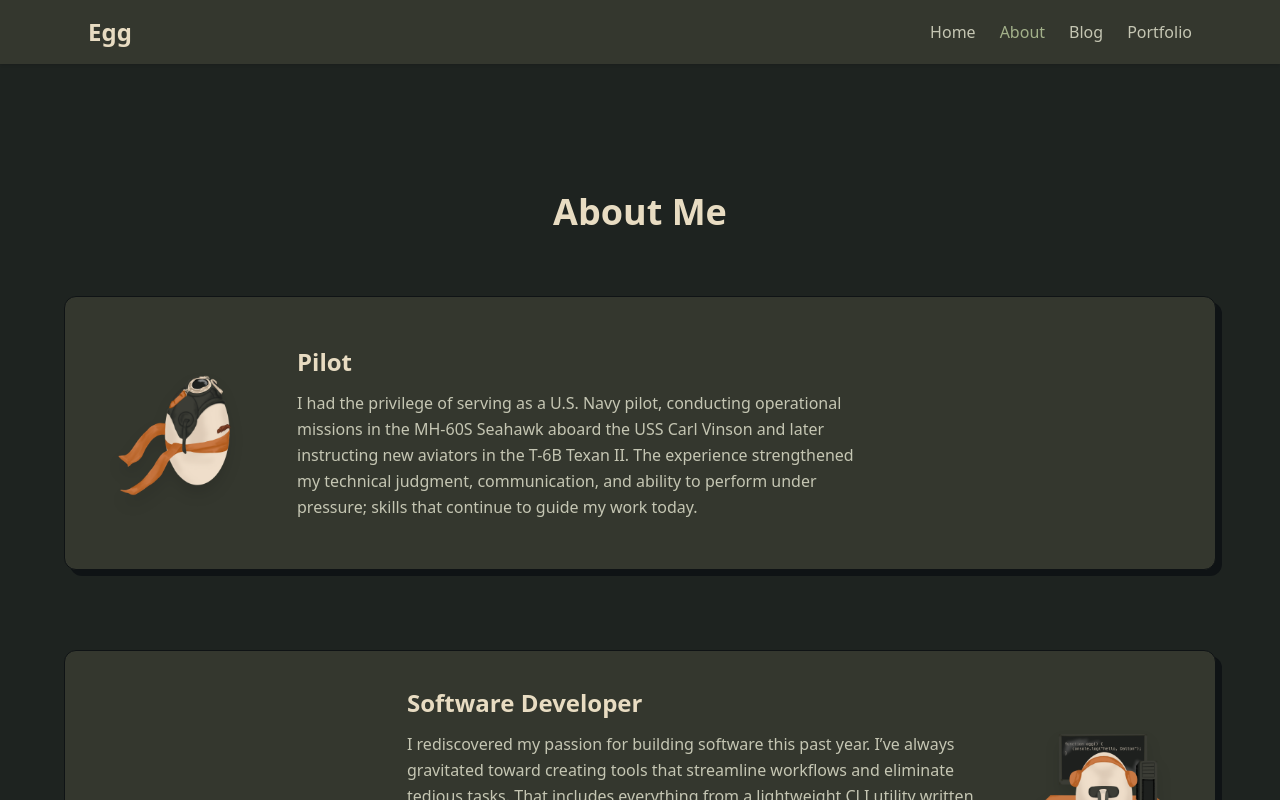
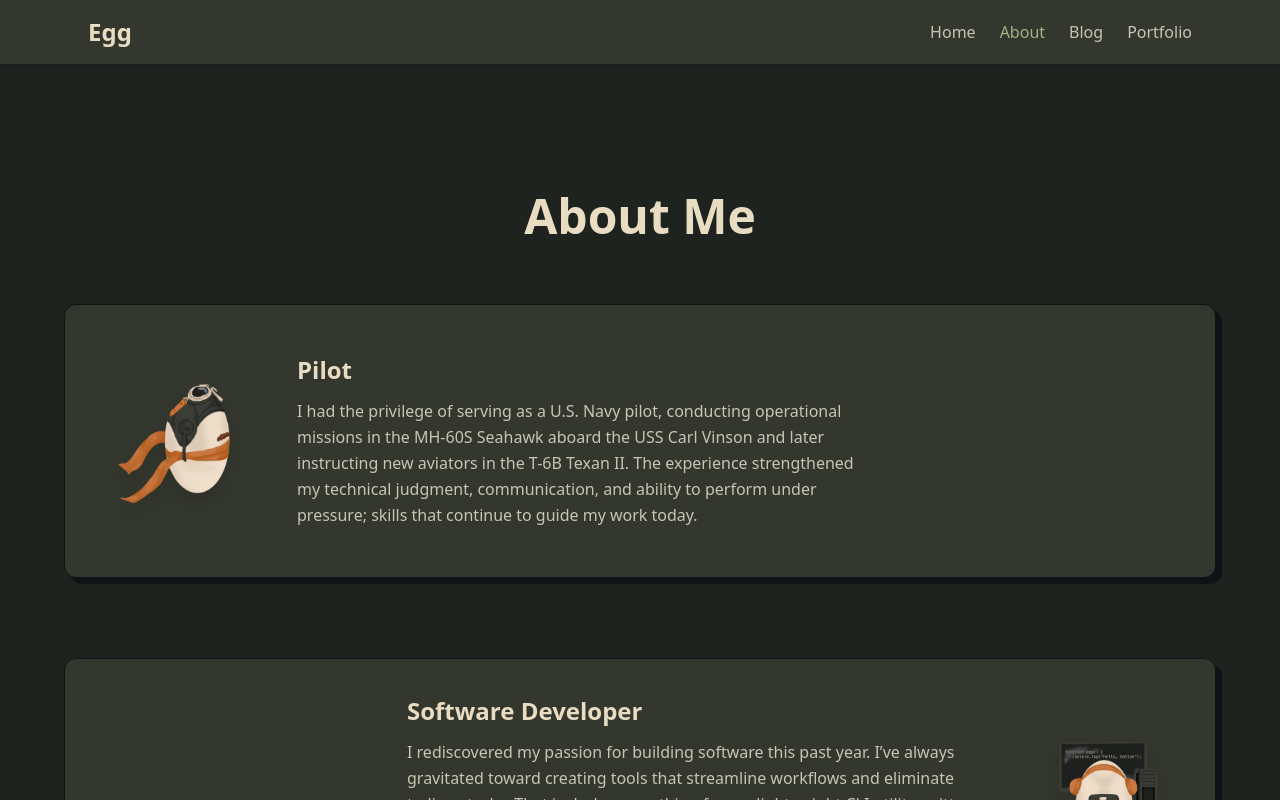
Before and after one commit to DaltonBytes/updated-portfolio, a React (Vite) app: page /about in a window 1280 px wide. Shown: the top 800 px of the page. Built offline with nearby package versions, Linux system fonts and the light colour scheme.

Commit message:
Updated README
Basic readme

```diff
--- a/src/pages/About.jsx
+++ b/src/pages/About.jsx
@@ -87,7 +87,7 @@ export default function About() {
 
   return (
     <section className="bg-[#1E2320] text-[#C5C6B3] grow pt-32 pb-24 px-8">
-      <h1 className="text-center text-4xl font-semibold text-[#E8DCC2] mb-16">
+      <h1 className="text-center text-5xl font-semibold text-[#E8DCC2] mb-16">
         About Me
       </h1>
       <div className="space-y-20 max-w-6xl mx-auto">
--- a/src/pages/Home.jsx
+++ b/src/pages/Home.jsx
@@ -35,7 +35,7 @@ export default function Home() {
         <h1 className="text-4xl font-semibold text-[#E8DCC2] mb-4">
           Hi, I'm Dalton — callsign Egg
         </h1>
-        <p className="text-[#C5C6B3]">
+        <p className="text-[#C5C6B3] text-xl font-semibold">
           Crack an egg below to learn more about me.
         </p>
       </div>
```
Also changed, not shown: 1 other file (tests, documents, lock files or other folders).
